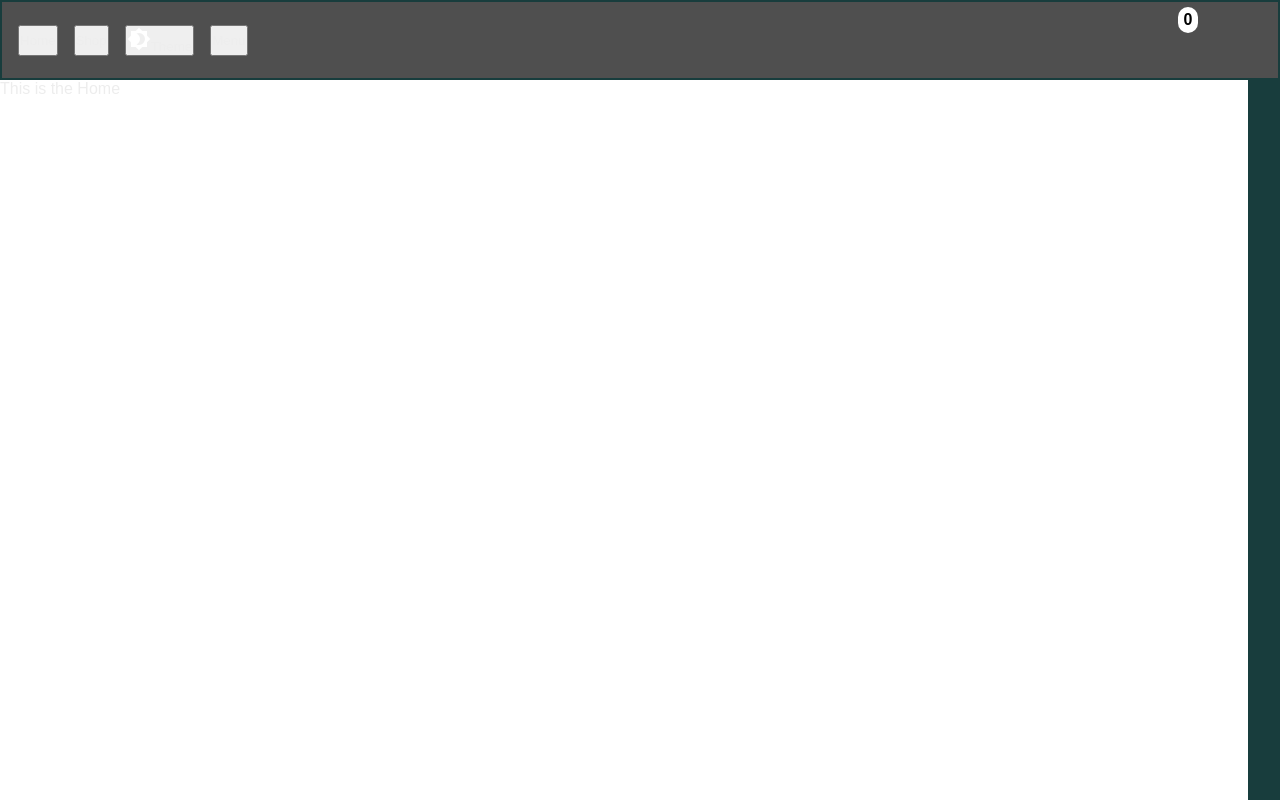
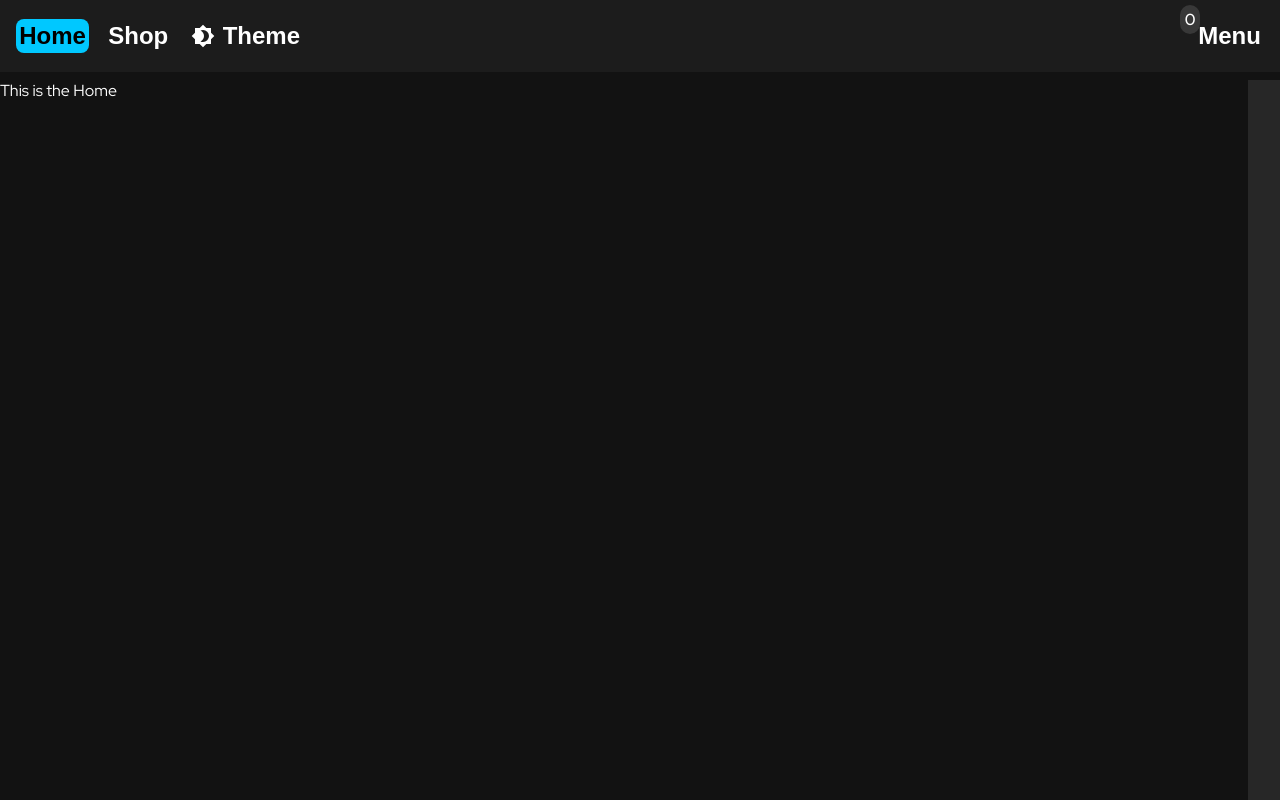
Before and after one commit to Steliospne/e-shop, a Next.js app: page / in a window 1280 px wide. Built offline with nearby package versions, Linux system fonts and the light colour scheme.

Commit message:
Adds rules for both dark and light themes, new fonts and loading state

```diff
--- a/app/globals.css
+++ b/app/globals.css
@@ -1,16 +1,52 @@
-:root {
+:root[theme="light"] {
   --background: #ffffff;
-  --foreground: #171717;
+  --surface-1dp: #d73111;
+  --surface-4dp: #f33f1b;
+  --surface-8dp: #ff8061;
+  --surface-24dp: #ffffff;
+  --on-surface: #000;
+
+  --primary: #ffffff;
+  --primary-hover: #ffffff6f;
+  --on-primary: #000;
+
+  --secondary: #ff8061;
+  --secondary-hover: #ffa38c;
+  --on-secondary: #000;
+
+  color-scheme: light;
 }
 
-@media (prefers-color-scheme: dark) {
-  :root {
-    /* --background: #0a0a0a; */
-    --background: #040d12;
+:root[theme="dark"] {
+  --background: #121212;
 
-    --foreground: #ededed;
-    --foreground: #ededed;
-  }
+  --surface-1dp: #1c1c1c;
+  --surface-2dp: #202020;
+  --surface-3dp: #232323;
+  --surface-4dp: #272727;
+  --surface-6dp: #2a2a2a;
+  --surface-8dp: #2e2e2e;
+  --surface-12dp: #313131;
+  --surface-16dp: #353535;
+  --surface-24dp: #383838;
+  --on-surface: #ffffff;
+
+  --primary: #00c8ff;
+  --primary-hover: #b9f0ff;
+  --on-primary: #000;
+
+  --secondary: #ff8061;
+  --secondary-hover: #ffa38c;
+  --on-secondary: #000;
+
+  color-scheme: dark;
+}
+
+* {
+  box-sizing: border-box;
+  padding: 0;
+  margin: 0;
+  scrollbar-width: thin;
 }
 
 html,
@@ -21,9 +57,9 @@ body {
 }
 
 body {
-  color: var(--foreground);
+  color: var(--on-surface);
   background: var(--background);
-  font-family: Arial, Helvetica, sans-serif;
+  font-family: var(--font-redhat-norm), Arial, Helvetica, sans-serif;
   -webkit-font-smoothing: antialiased;
   -moz-osx-font-smoothing: grayscale;
 }
@@ -37,22 +73,14 @@ body {
     "main sidebar";
 }
 
+a {
+  color: inherit;
+  text-decoration: none;
+}
+
 main {
   grid-area: main;
   overflow: auto;
-}
-
-.btn {
-  font-size: 1.5rem;
-  background: none;
-  border: none;
-  padding: 0.2rem;
-  font-weight: 550;
-}
-
-.btn.active {
-  background-color: #183d3d;
-  border-radius: 8px;
 }
 
 .navbar {
@@ -62,8 +90,8 @@ main {
   align-items: center;
   justify-content: center;
   grid-area: navbar;
-  border: 2px solid #183d3d;
-  background-color: #000000b0;
+  margin-bottom: 0.5rem;
+  background-color: var(--surface-1dp);
 }
 
 .navbar > div {
@@ -73,21 +101,46 @@ main {
   padding: 0 1rem;
 }
 
+.theme-btn,
+.home-btn,
+.shop-btn,
+.menu-btn {
+  font-size: 1.5rem;
+  background: none;
+  border: none;
+  padding: 0.2rem;
+  font-weight: 550;
+}
+
+.home-btn.active,
+.shop-btn.active,
+.menu-btn.active {
+  background-color: var(--primary);
+  border-radius: 8px;
+  color: var(--on-primary);
+}
+
+.menu-btn {
+  margin-left: auto;
+}
+
+.theme-btn {
+  display: flex;
+  align-items: center;
+  gap: 0.5rem;
+}
+
 .cart-bubble {
   position: absolute;
   min-width: 20px;
   right: 5rem;
   top: 0.3rem;
-  background-color: #fff;
-  color: #000;
+  background-color: var(--surface-24dp);
+  color: var(--on-surface);
   font-weight: 600;
   text-align: center;
   border-radius: 50rem;
   padding: 0.25rem;
-}
-
-.menu.btn {
-  margin-left: auto;
 }
 
 .sidebar {
@@ -95,7 +148,7 @@ main {
   max-height: 100svh;
   width: 1rem;
   overflow: auto;
-  background-color: #183d3d;
+  background-color: var(--surface-4dp);
   padding: 1rem;
   transition-property: width;
   transition-delay: 0s;
@@ -109,7 +162,6 @@ main {
 
 .sidebar.open {
   width: 20rem;
-  color: #fff;
   @starting-style {
     width: 1rem;
   }
@@ -138,8 +190,15 @@ main {
   }
 }
 
+.shop {
+  background-color: var(--surface-4dp);
+  border-radius: 16px;
+  margin-right: 8px;
+  margin-bottom: 8px;
+}
+
 .shop > div {
-  padding: 1rem 0 0 0;
+  padding: 1rem 0;
 }
 
 .category {
@@ -148,12 +207,14 @@ main {
   align-items: center;
   gap: 1rem;
 }
+
 .category > h2 {
   padding: 1rem;
-  border-top: 1px solid #fff;
-  border-bottom: 1px solid #fff;
   width: 100%;
   text-align: center;
+  background-color: var(--surface-8dp);
+  font-family: var(--font-redhat-italic);
+  box-shadow: #181817 -2px 2px 3px 0px;
 }
 
 .products {
@@ -170,20 +231,54 @@ main {
   flex-direction: column;
   align-items: center;
   justify-content: center;
-  background-color: #183d3d;
-  border: 2px solid #fff;
+  background-color: var(--surface-8dp);
   border-radius: 8px;
   padding: 1rem;
   gap: 1rem;
 }
 
-.card > img {
+:root[theme="light"] > body > main > .shop > .category > .products > .card {
+  -webkit-box-shadow: 8px 8px 6px 0px rgba(0, 0, 0, 0.75);
+  -moz-box-shadow: 8px 8px 6px 0px rgba(0, 0, 0, 0.75);
+  box-shadow: 8px 8px 6px 0px rgba(0, 0, 0, 0.75);
+}
+
+:root[theme="light"] > body > nav > .cart > .listing,
+:root[theme="light"]
+  > body
+  > main
+  > .shop
+  > .category
+  > .products
+  > .card
+  > .details {
+  -webkit-box-shadow: 4px 4px 6px 0px rgba(0, 0, 0, 0.75);
+  -moz-box-shadow: 4px 4px 6px 0px rgba(0, 0, 0, 0.75);
+  box-shadow: 4px 4px 6px 0px rgba(0, 0, 0, 0.75);
+}
+
+:root[theme="light"]
+  > body
+  > main
+  > .shop
+  > .category
+  > .products
+  > .card
+  > .card-img {
+  -webkit-box-shadow: 4px 4px 6px 0px rgba(0, 0, 0, 0.75);
+  -moz-box-shadow: 4px 4px 6px 0px rgba(0, 0, 0, 0.75);
+  box-shadow: 4px 4px 6px 0px rgba(0, 0, 0, 0.75);
+  filter: unset;
+}
+
+.card > .card-img {
   width: 200px;
   padding: 1rem;
   height: auto;
   background-color: #fff;
   border: 2px solid #fff;
   border-radius: 8px;
+  filter: brightness(0.8) contrast(1.2);
 }
 
 .details {
@@ -191,7 +286,7 @@ main {
   flex-direction: column;
   align-items: center;
   border-radius: 8px;
-  background-color: #0a0a0a;
+  background-color: var(--surface-24dp);
   padding: 1rem;
   width: 200px;
   gap: 0.2rem;
@@ -204,27 +299,41 @@ main {
 
 .btnWrapper > label {
   display: flex;
+  align-items: center;
+  gap: 0.5rem;
 }
 
 .btnWrapper > label > input {
-  width: 50px;
+  min-width: 2rem;
+  max-width: 3rem;
+  height: 1.5rem;
 }
 
-.btnWrapper > button {
+.remove-btn,
+.add-btn {
+  width: 24px;
+  height: 24px;
+  border-radius: 50rem;
+  background-color: var(--secondary);
   margin-left: auto;
+  border-width: 1px;
+  font-size: 1rem;
+  font-weight: 600;
+  color: var(--on-secondary);
 }
 
 .cart {
   display: flex;
   flex-direction: column;
   gap: 1rem;
+  height: 100%;
 }
 
 .listing {
   display: flex;
   align-items: center;
   gap: 0.5rem;
-  background-color: #171717;
+  background-color: var(--surface-8dp);
   border-radius: 6px;
   padding: 1rem;
 }
@@ -233,22 +342,13 @@ main {
   background-color: #fff;
   border-radius: 6px;
   padding: 0.3rem;
+  filter: brightness(0.8) contrast(1.2);
 }
 
-* {
-  box-sizing: border-box;
-  padding: 0;
-  margin: 0;
-  color: #ededed;
-}
-
-a {
-  color: inherit;
-  text-decoration: none;
-}
-
-br {
-  border: 1px solid #fff;
+.total {
+  font-size: 1.2rem;
+  margin-top: auto;
+  margin-bottom: 1rem;
 }
 
 @media (max-width: 600px) {
@@ -258,7 +358,7 @@ br {
   }
 
   .details,
-  .card > img {
+  .card > .card-img {
     width: 150px;
   }
 
@@ -281,13 +381,44 @@ br {
 }
 
 @media (hover: hover) {
-  .btn:hover {
-    color: #5450504d;
+  .home-btn:hover,
+  .shop-btn:hover,
+  .menu-btn:hover {
+    background-color: var(--primary-hover);
+    border-radius: 8px;
+    color: var(--on-primary);
+  }
+
+  .remove-btn:hover,
+  .add-btn:hover {
+    background-color: var(--secondary-hover);
+  }
+
+  .home-btn:hover.active,
+  .shop-btn:hover.active,
+  .menu-btn:hover.active {
+    background-color: var(--primary);
   }
 }
 
-@media (prefers-color-scheme: dark) {
-  html {
-    color-scheme: dark;
+@keyframes loading {
+  0% {
+    background-position: -250px 0;
+  }
+  100% {
+    background-position: 250px 0;
   }
 }
+
+.loading {
+  animation: loading 3s linear;
+  animation-iteration-count: infinite;
+  background: linear-gradient(
+    to right,
+    rgba(140, 140, 140, 0.05) 0%,
+    rgba(140, 140, 140, 0.1) 15%,
+    rgba(140, 140, 140, 0.05) 30%
+  );
+
+  background-size: 250px 100%;
+}
```
